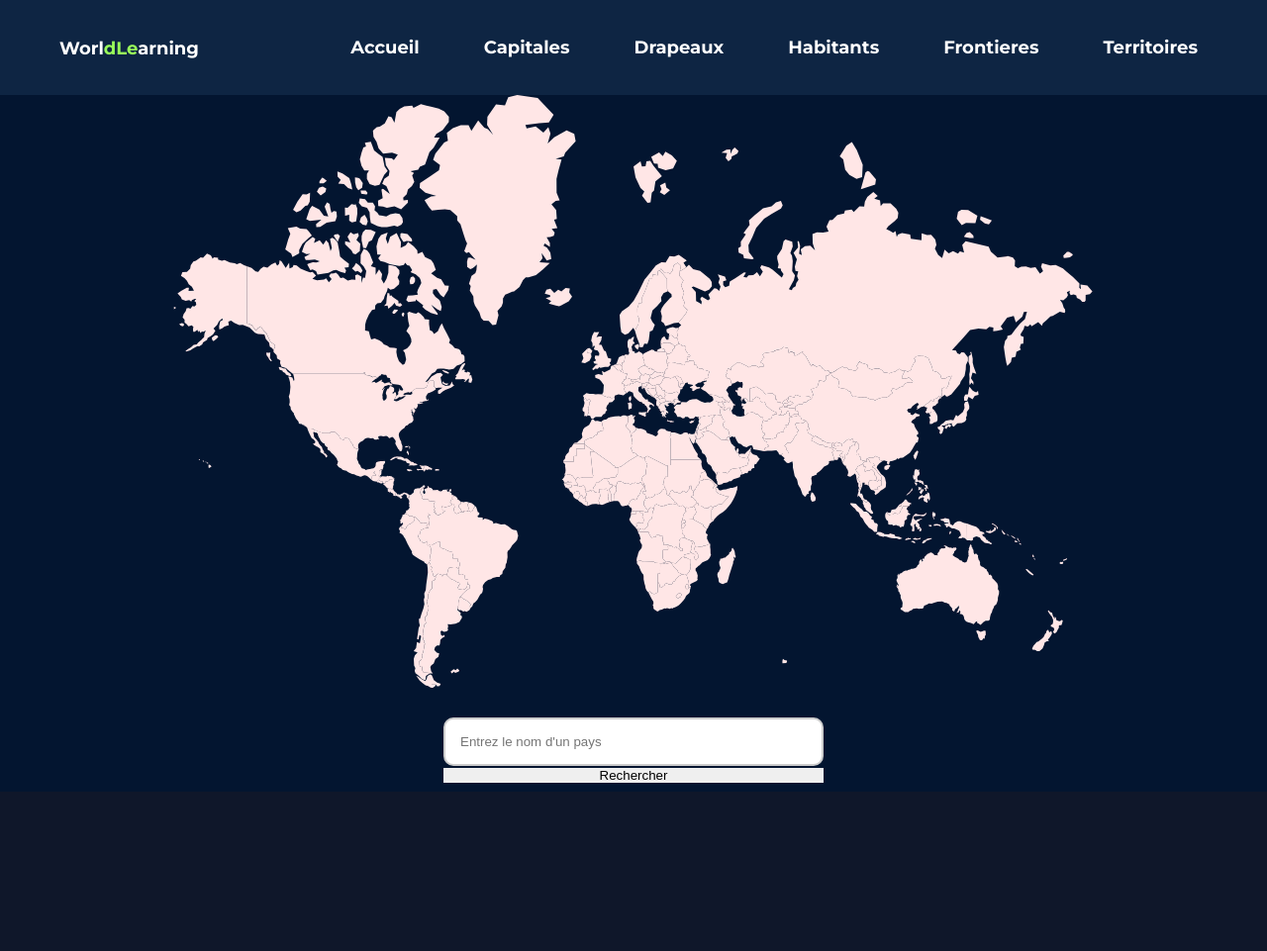
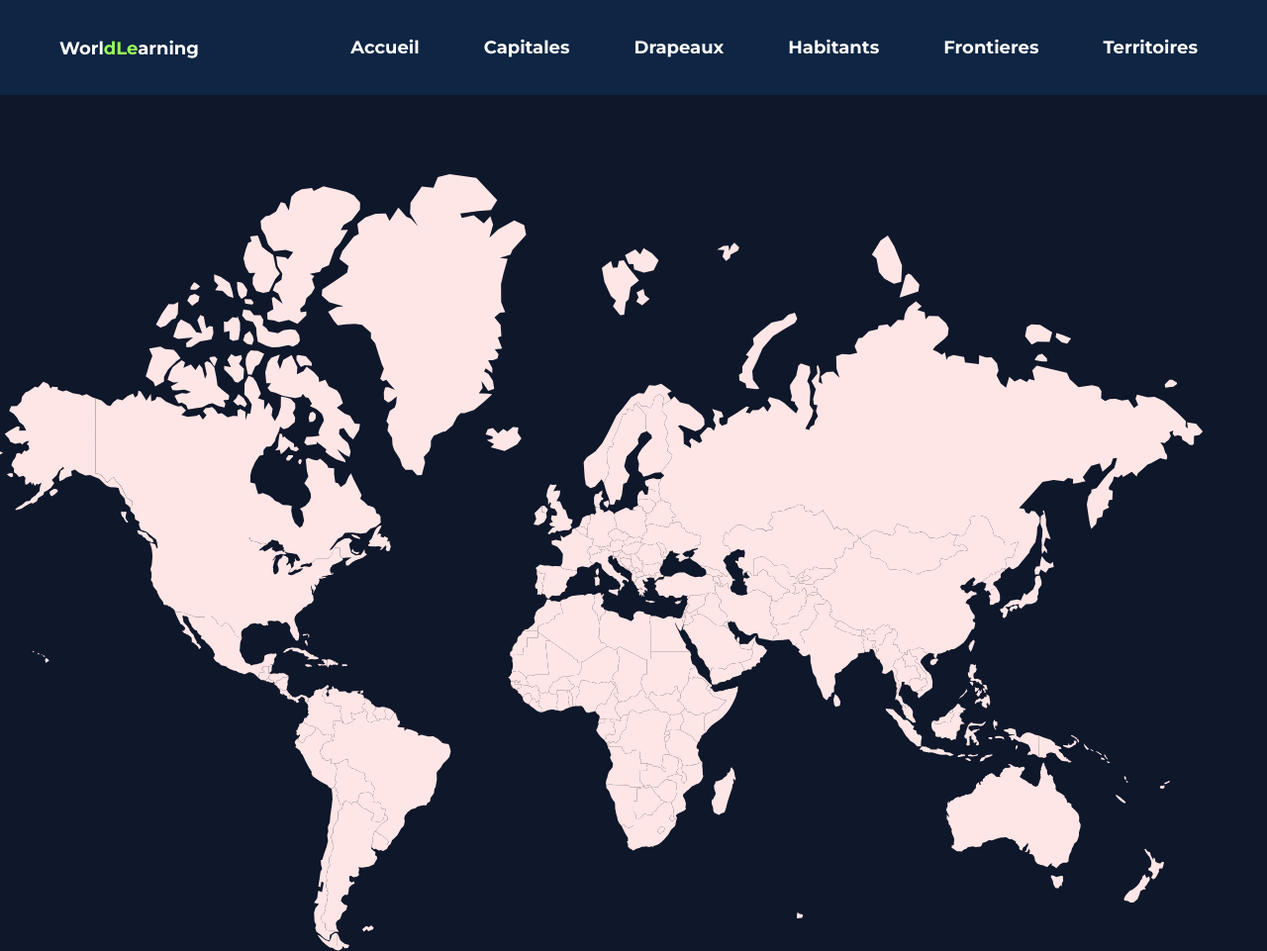
Before and after one commit to RayanOUTILI/WorldLearning, a website: page pages/map.html in a window 1280 px wide. Shown: the top 961 px of the page at 99% size. Before the commit the page ends 800 px from the top, so only its background shows below. Drawn offline with Linux system fonts and the light colour scheme; files whose address does not match are found by name.

Commit message:
audio + style map mode + res

```diff
--- a/pages/map.html
+++ b/pages/map.html
@@ -563,7 +563,7 @@
     </div>
     <div class="quest">
         <input type="text" id="input-country" placeholder="Entrez le nom d'un pays">
-        <button id="btn">Rechercher</button>
+        <button id="btn" class="btn btn-valider">Valider</button>
         </div>
     </div>
 </body>
--- a/styles/index.css
+++ b/styles/index.css
@@ -605,11 +605,11 @@ img,
     margin: 0;
     justify-content: center;
     align-items: center;
-    background-color: #031530;
-    overflow: hidden;
+    /* background-color: #031530; */
 }
 
 #map svg {
+    margin-top: 0.5vh;
     width: 100vw;
     height: 75vh;
 }
@@ -623,13 +623,8 @@ img,
     fill: deepskyblue;
 }
 
-
 #map .quest {
     width: 30%;
     margin: auto;
     margin-top: 25px;
 }
-
-#map #btn{
-    width: 100%;
-}
--- a/styles/responsive.css
+++ b/styles/responsive.css
@@ -158,3 +158,19 @@
   }
 
   /* fin footer */
+
+/* map */
+
+@media screen and (max-width: 1300px) {
+    #map svg {
+        margin-top: 10vh;
+        width: 95%;
+        height: auto;
+    }
+
+    #map .quest {
+        width: 60%;
+        margin: auto;
+        margin-top: 5vh;
+    }
+}
```
